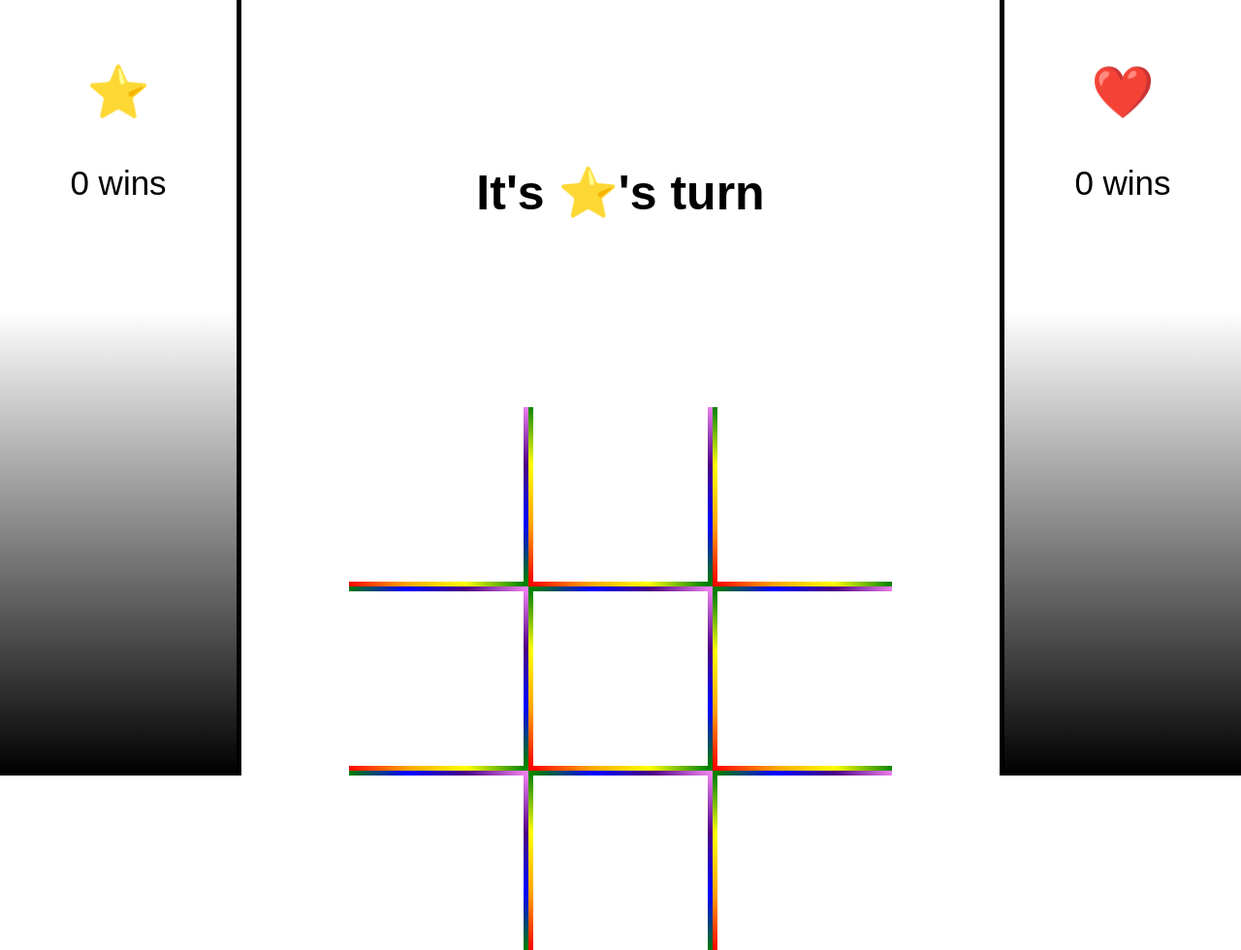
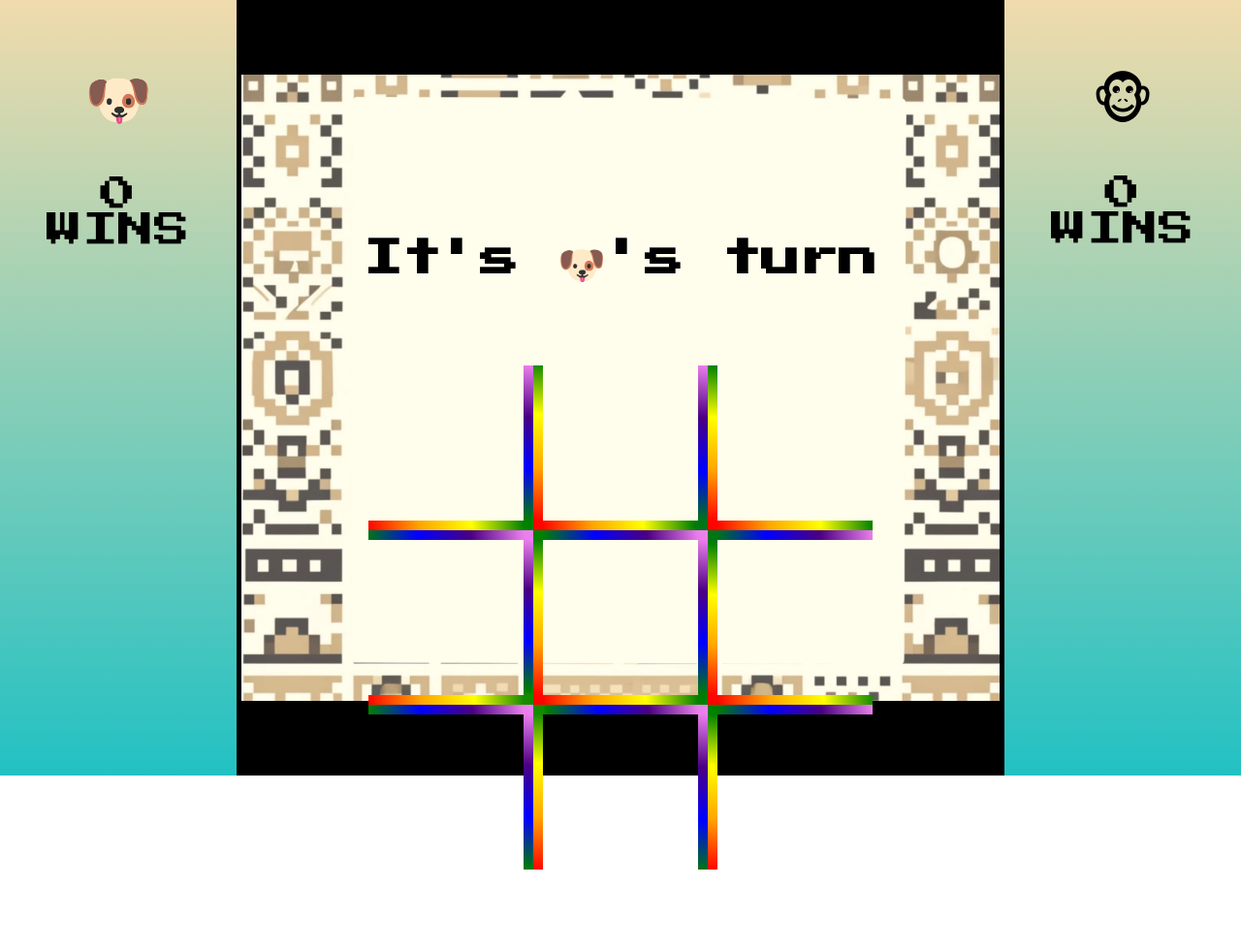
Before and after one commit to sanghoro/TicTacToe, a plain HTML site: page index.html in a window 1280 px wide. Shown: the whole page at 97% size. After the commit the page ends 897 px from the top, so only its background shows below. Drawn offline with Linux system fonts and the light colour scheme.

Commit message:
iteartion2-feat/updateWinStatus-added

```diff
--- a/index.html
+++ b/index.html
@@ -2,6 +2,7 @@
 <html lang="en">
 <head>
     <link rel="stylesheet" href="styles.css">
+    <link href="https://fonts.googleapis.com/css2?family=Press+Start+2P&display=swap" rel="stylesheet">
     <meta charset="UTF-8">
     <meta name="viewport" content="width=device-width, initial-scale=1.0">
     <title>Tic-Tac-Toe</title>
@@ -13,11 +14,11 @@
 </head>
 <body>
     <section class = "player">
-        <h2>⭐️</h2>
-        <p><span id="playerWins">0</span> wins</p>
+        <h2>🐶</h2>
+        <p><span id="playerWins">0</span> WINS</p>
     </section>
-    <section class = "gameboard">
-        <h2 class="turn">It's ⭐️'s turn</h2>
+    <section class = "gameboard" >
+        <h2 class="turn">It's 🐶's turn</h2>
             <div id = "cellBox">
                 <div>
                     <div class="cell" id = "boxOne"></div>
@@ -37,8 +38,8 @@
             </div>
         </section>
         <section class = "opponent">
-            <h2>❤️</h2>
-            <p><span id="opponentWins">0</span> wins</p>
+            <h2>🐵</h2>
+            <p><span id="opponentWins">0</span> WINS</p>
         </section>
 
     <script src="main.js"></script>
--- a/main.js
+++ b/main.js
@@ -10,8 +10,8 @@ for (var i = 0; i < cells.length; i++) {
 }
 
 //variables
-var player = '⭐️'
-var opponent = '❤️'
+var player = '🐶'
+var opponent = '🐵'
 var playerWins = 0;
 var opponentWins = 0;
 
@@ -23,11 +23,11 @@ var winningCombi = [
 
 //functions
 function togglePlayer() {
-    if (player === '⭐️') {
-        player = '❤️'
+    if (player === '🐶') {
+        player = '🐵'
     } else {
-        player = '⭐️'
-        opponent = '❤️'
+        player = '🐶'
+        opponent = '🐵'
     }
     turn.innerText = `It's ${player}'s turn`
 }
@@ -45,14 +45,15 @@ function checkWin() {
             cells[combi[1]].innerText === cells[combi[2]].innerText) {
             playerWon = true;
 
+
             updateWinCount(cells[combi[0]].innerText);
-            turn.innerText = `${cells[combi[0]].innerText} won!`;
+            turn.innerText = `${cells[combi[0]].innerText} WON!`;
 
             setTimeout(function () {
                 resetCell();
                 togglePlayer();
                 turn.innerText = `It's ${player}'s turn`
-            }, 5000);
+            }, 1500);
         }
     }
     return playerWon;
@@ -67,11 +68,11 @@ function checkTie() {
         }
     }
     if (allFilled && !checkWin()) {
-        turn.innerText = "It's a draw!";
+        turn.innerText = "IT'S A DRAW!";
         setTimeout(function () {
             resetCell();
             togglePlayer()
-        }, 5000);
+        }, 1500);
         return true;
     }
 }
@@ -87,10 +88,10 @@ function clickCell(cell) {
 }
 
 function updateWinCount(winningSymbol) {
-    if (winningSymbol === '⭐️') {
+    if (winningSymbol === '🐶') {
         playerWins++;
         document.getElementById('playerWins').innerText = playerWins;
-    } else if (winningSymbol === '❤️') {
+    } else if (winningSymbol === '🐵') {
         opponentWins++;
         document.getElementById('opponentWins').innerText = opponentWins;
     }
--- a/styles.css
+++ b/styles.css
@@ -1,59 +1,63 @@
 body{
     display: flex;
     height: 100vh;
-    width: 100vw;
+    width: 100%;
     margin: 0;
     padding: 0;
 }
 .player{
     border-right: 5px solid black;
     width: 330px;
-    font-size: 35px;
+    font-family: 'Press Start 2P', cursive;
+    font-size: 37px;
     text-align: center;
     padding: 20px;
-    font-family: 'Montserrat', sans-serif;
-    background: linear-gradient(to bottom, rgba(255,255,255,1) 0%, rgba(255,255,255,1) 32%, rgba(255,255,255,1) 40%, rgba(0,0,0,1) 100%);
+    background: linear-gradient(to top,rgba(34,193,195,1) 0%, rgba(240,219,172,1) 100%);
 }
 .turn{
-    font-size: 50px;
+    font-size: 40px;
     margin-top: 150px;
+    font-family: 'Press Start 2P', cursive;
 }
 .gameboard{
-    font-family: 'Montserrat', sans-serif;
+    border-top: 77px solid black;
+    border-bottom: 77px solid black;
     width: 1200px;
-    margin: 0;
     justify-content: center;
     align-items: center;
     text-align: center;
     padding: 20px;
+    background-image: url("img src/retro_background.jpg");
+    background-size: cover;
+    background-repeat: no-repeat;
+    background-position: center;
 }
 .cell{
-    width: 180px;
-    height: 180px;
-    border: 5px solid black;
+    width: 160px;
+    height: 160px;
+    border: 10px solid;
     border-image: linear-gradient(45deg, red, orange, yellow, green, blue, indigo, violet) 1;
     display: flex;
     justify-content: center;
     align-items: center;
     cursor: pointer;
-    font-size: 50px;
+    font-size: 77px;
 }
 #cellBox{
     display: flex;
-    grid-template-columns: repeat(3, 1fr);
-    grid-template-rows: repeat(3, 1fr);
+    flex-wrap: wrap;
     justify-content: center;
     align-content: center;
-    margin-top: 12rem;
+    margin-top: 5rem;
 }
 .opponent{
     border-left: 5px solid black;
     width: 330px;
-    font-size: 35px;
-    font-family: 'Montserrat', sans-serif;
+    font-size: 37px;
+    font-family: 'Press Start 2P', cursive;
     text-align: center;
     padding: 20px;
-    background: linear-gradient(to bottom, rgba(255,255,255,1) 0%, rgba(255,255,255,1) 32%, rgba(255,255,255,1) 40%, rgba(0,0,0,1) 100%);
+    background: linear-gradient(to top, rgba(34,193,195,1) 0%, rgba(240,219,172,1) 100%);
 }
 #boxOne, #boxTwo, #boxThree{
     border-left: 0;
```
Also changed, not shown: img src/retro_background.jpg (added), 2 other files.
